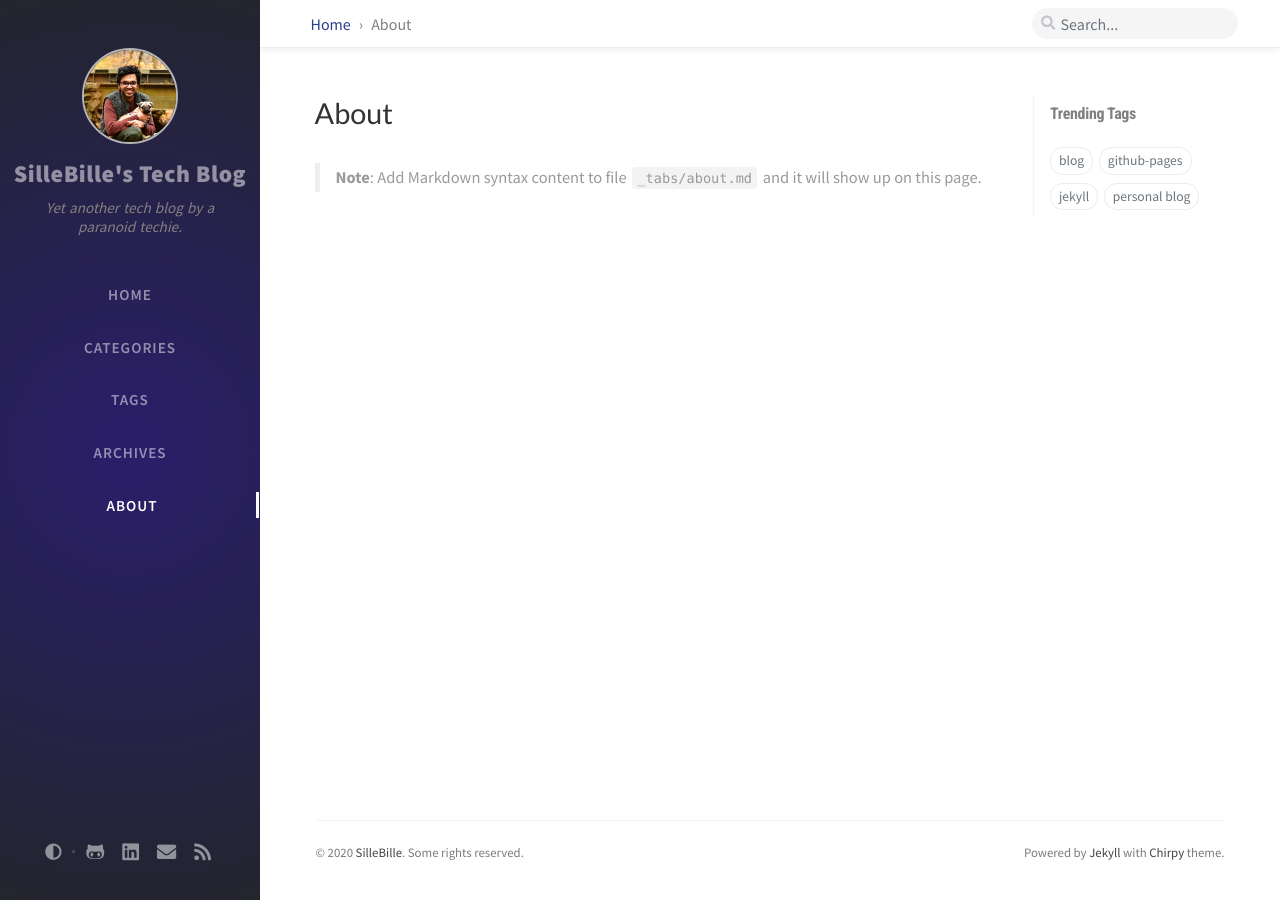
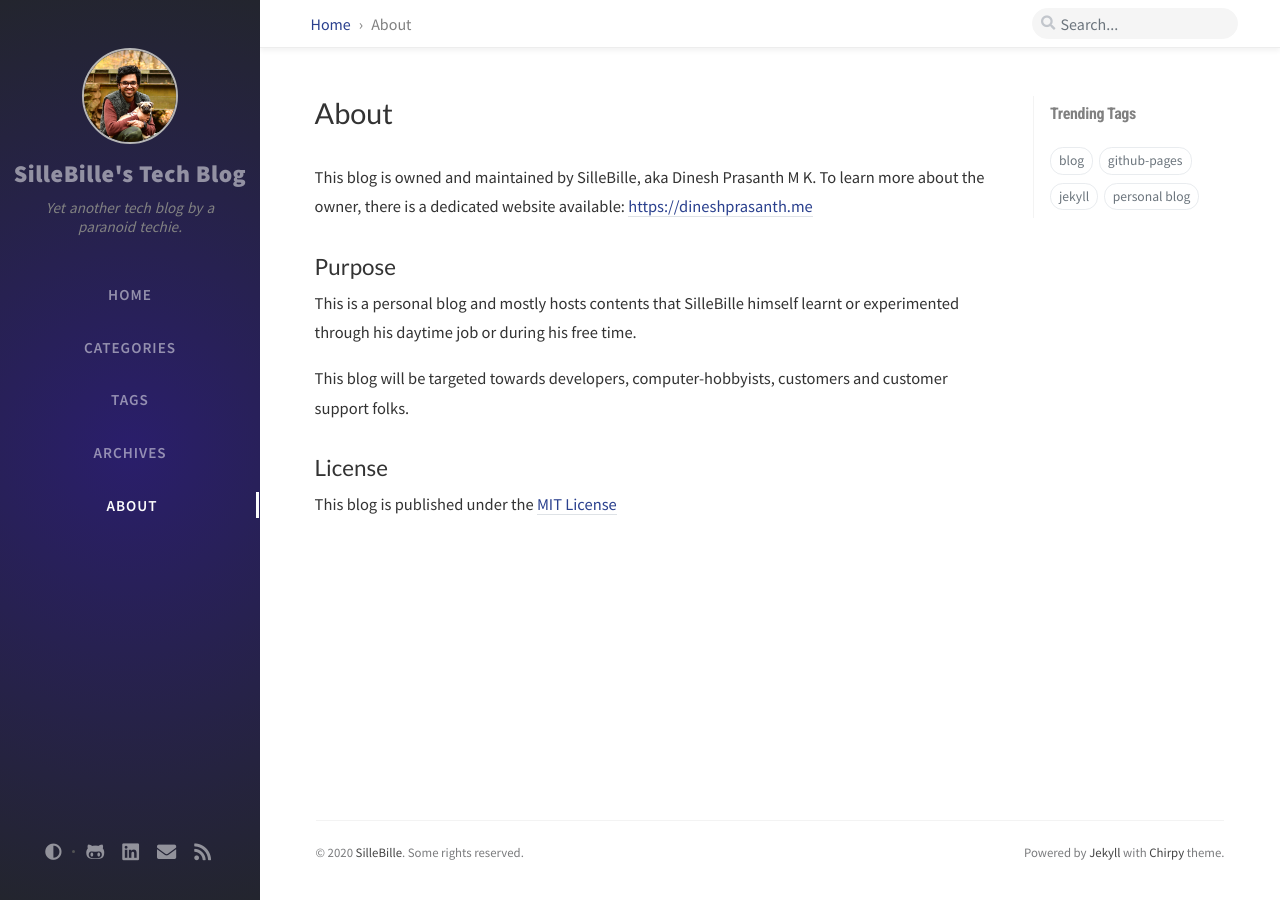
Before and after one commit to SilleBille/blog, a Jekyll site: the page built from _tabs/about.md, in a window 1280 px wide. Built offline with Jekyll 4.4.1, drawn with Linux system fonts in a browser that asks for light colours; nearby versions of some CDN libraries; comment, search, counter and statistics services are not loaded.

Commit message:
Improve site configuration
Signed-off-by: Dinesh Prasanth M K <mkdineshprasanth@gmail.com>

```diff
--- a/_config.yml
+++ b/_config.yml
@@ -16,7 +16,7 @@ description: >-                                        # used by seo meta and th
   Github, Dinesh Prasanth.
 
 # fill in the base hostname & protocol for your site, e.g., 'https://username.github.io'
-url: 'https://dineshprasanth.me'
+url: 'https://blog.dineshprasanth.me'
 
 author: Dinesh Prasanth M K                            # change to your full name
 
--- a/_data/meta.yml
+++ b/_data/meta.yml
@@ -1,3 +1,3 @@
 name: Chirpy
 version: 2.7.0
-homepage: https://github.com/cotes2020/jekyll-theme-chirpy/
+homepage: https://github.com/sillebille
--- a/_data/read_time.yml
+++ b/_data/read_time.yml
@@ -1,5 +1,5 @@
 # words per minute
-wpm: 180
+wpm: 150
 
 # minimum value
 min_time: 1
--- a/_tabs/about.md
+++ b/_tabs/about.md
@@ -2,13 +2,16 @@
 title: About
 icon: fas fa-info
 order: 4
-
-# The About page
-# v2.0
-# https://github.com/cotes2020/jekyll-theme-chirpy
-# © 2017-2019 Cotes Chung
-# MIT License
 ---
 
+This blog is owned and maintained by SilleBille, aka Dinesh Prasanth M K. To learn more about the owner, there is a dedicated website available: <https://dineshprasanth.me>
 
-> **Note**: Add Markdown syntax content to file `_tabs/about.md` and it will show up on this page.
+## Purpose
+
+This is a personal blog and mostly hosts contents that SilleBille himself learnt or experimented through his daytime job or during his free time.
+
+This blog will be targeted towards developers, computer-hobbyists, customers and customer support folks.
+
+## License
+
+This blog is published under the [MIT License](https://github.com/SilleBille/blog/blob/master/LICENSE)
```
Also changed, not shown: _data/share.yml (+4 -4 lines), _posts/2020-12-28-starting-a-blog-on-gh-pages.md (+1 -1 lines), README.md, 1 other file.
